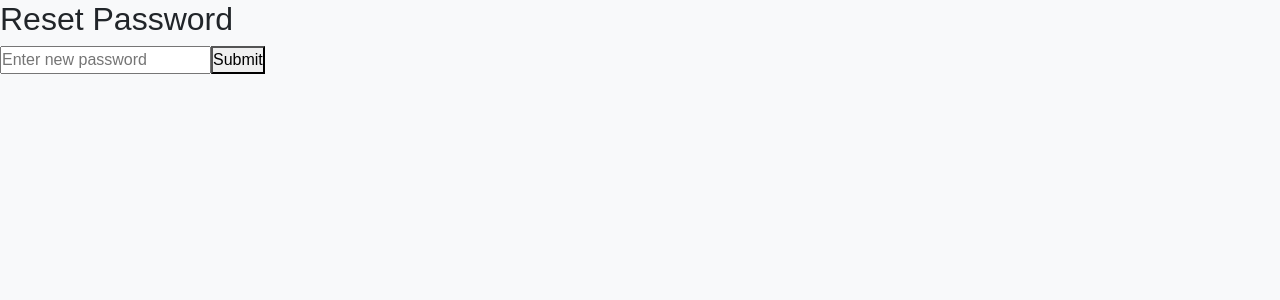
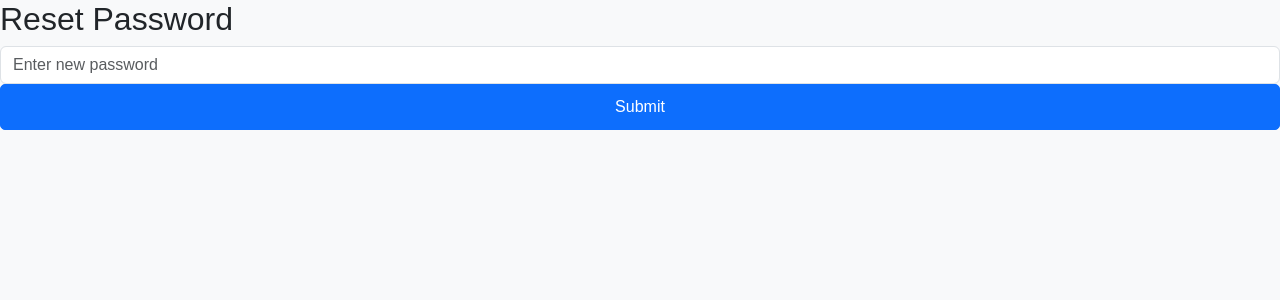
Before and after one commit to Amit25Kumar02/Job-Search-Project, a React (Vite) app in the folder User-Frontend/: page /resetpassword/1 in a window 1280 px wide. Shown: the top 300 px of the page. Built offline with nearby package versions, Linux system fonts and the light colour scheme; no server answers.

Commit message:
Reset password css update

```diff
--- a/User-Frontend/src/Log/ResetPassword.jsx
+++ b/User-Frontend/src/Log/ResetPassword.jsx
@@ -36,12 +36,12 @@ const ResetPassword = () => {
       <h2>Reset Password</h2>
       <input
         type="password"
-        className="inp2"
+        className="form-control"
         placeholder="Enter new password"
         value={password}
         onChange={(e) => setPassword(e.target.value)}
       />
-      <button className="btuu" onClick={handleReset}>
+      <button className="btn btn-primary w-100" onClick={handleReset}>
         Submit
       </button>
     </div>
```
